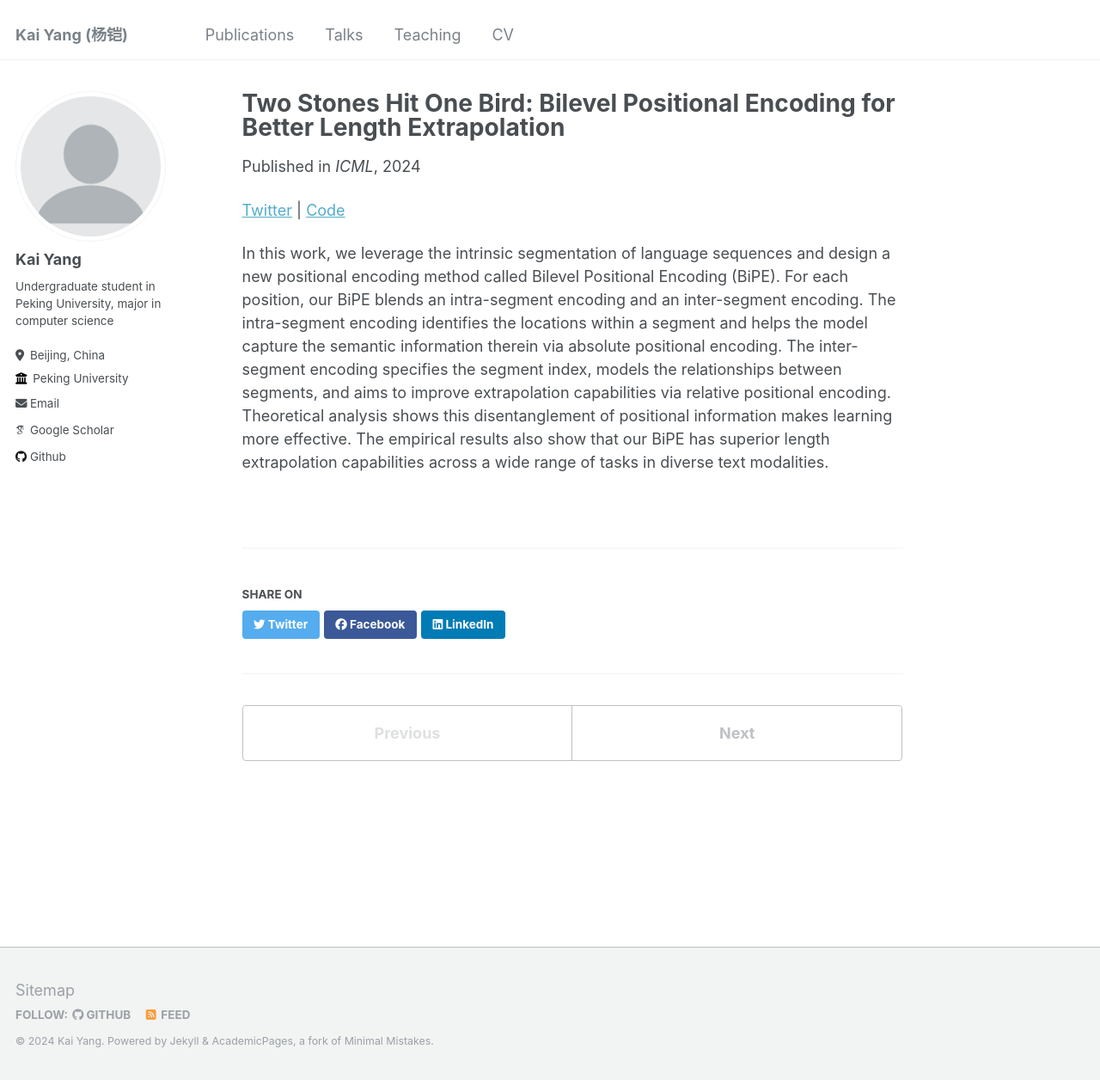
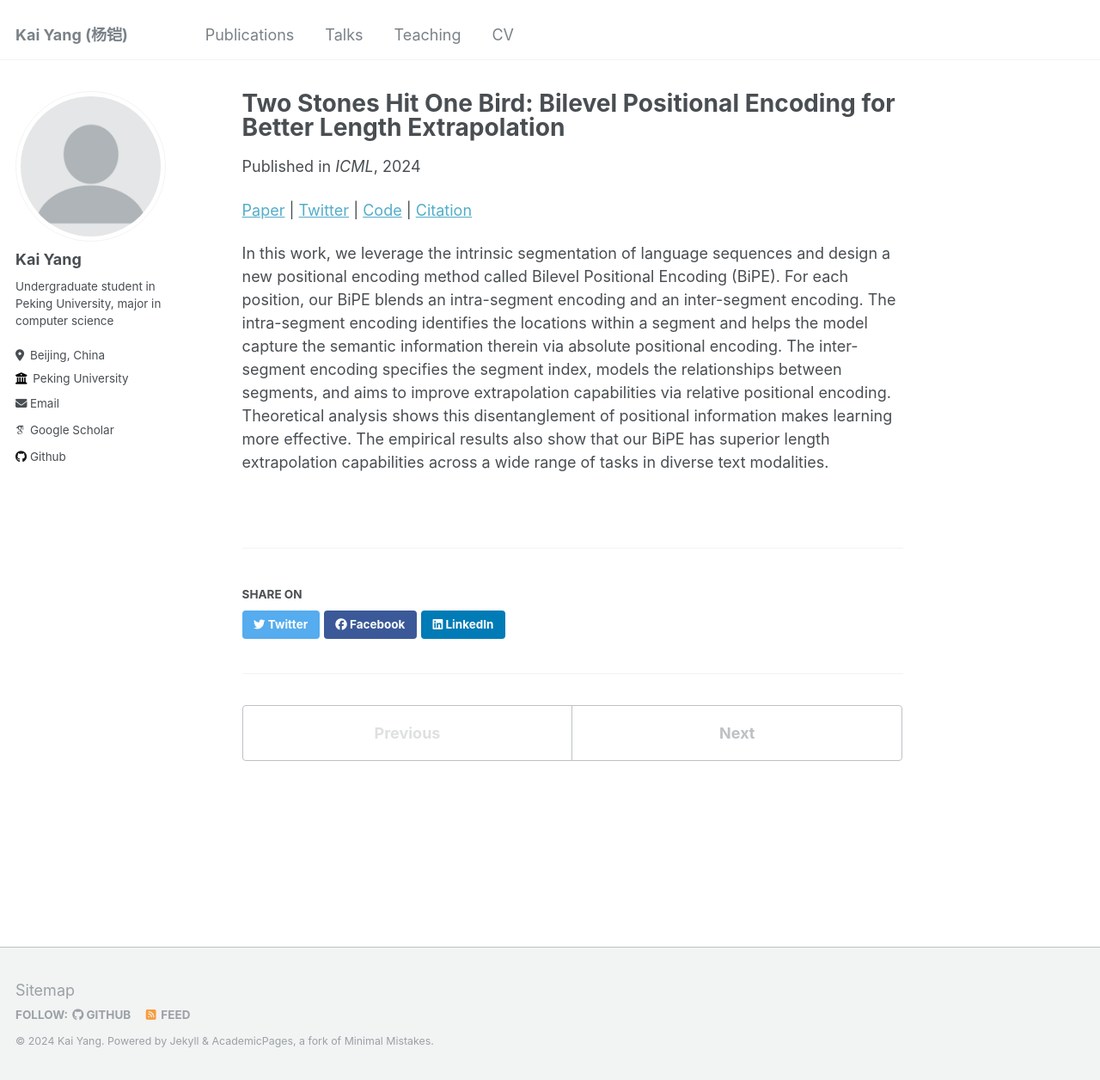
Before and after one commit to YK-YoungK/yk-youngk.github.io, a Jekyll site: the page built from _publications/2024-05-ICML-BiPE.md, in a window 1280 px wide and 1256 px high. Shown: the whole window at 86% size. Built offline with Jekyll 4.4.1, drawn with Linux system fonts in a browser that asks for light colours; some web fonts are replaced.

Commit message:
Update publications

```diff
--- a/_publications/2024-05-ICML-BiPE.md
+++ b/_publications/2024-05-ICML-BiPE.md
@@ -10,8 +10,12 @@ paperurl: 'https://yk-youngk.github.io/files/ICML-2024-BiPE-paper.pdf'
 # citation: 'https://yk-youngk.github.io/files/ICML-2024-BiPE-bibtex.bib'
 ---
 
+[Paper](https://yk-youngk.github.io/files/ICML-2024-BiPE-paper.pdf)
+|
 [Twitter](https://x.com/zhenyuhe00/status/1786012160256258367)
 |
 [Code](https://github.com/zhenyuhe00/BiPE)
+|
+[Citation](https://yk-youngk.github.io/files/ICML-2024-BiPE-bibtex.bib)
 
 In this work, we leverage the intrinsic segmentation of language sequences and design a new positional encoding method called Bilevel Positional Encoding (BiPE). For each position, our BiPE blends an intra-segment encoding and an inter-segment encoding. The intra-segment encoding identifies the locations within a segment and helps the model capture the semantic information therein via absolute positional encoding. The inter-segment encoding specifies the segment index, models the relationships between segments, and aims to improve extrapolation capabilities via relative positional encoding. Theoretical analysis shows this disentanglement of positional information makes learning more effective. The empirical results also show that our BiPE has superior length extrapolation capabilities across a wide range of tasks in diverse text modalities.
```
Also changed, not shown: _publications/2024-05-ICML-efficient-Transformers.md (+3 -2 lines).
